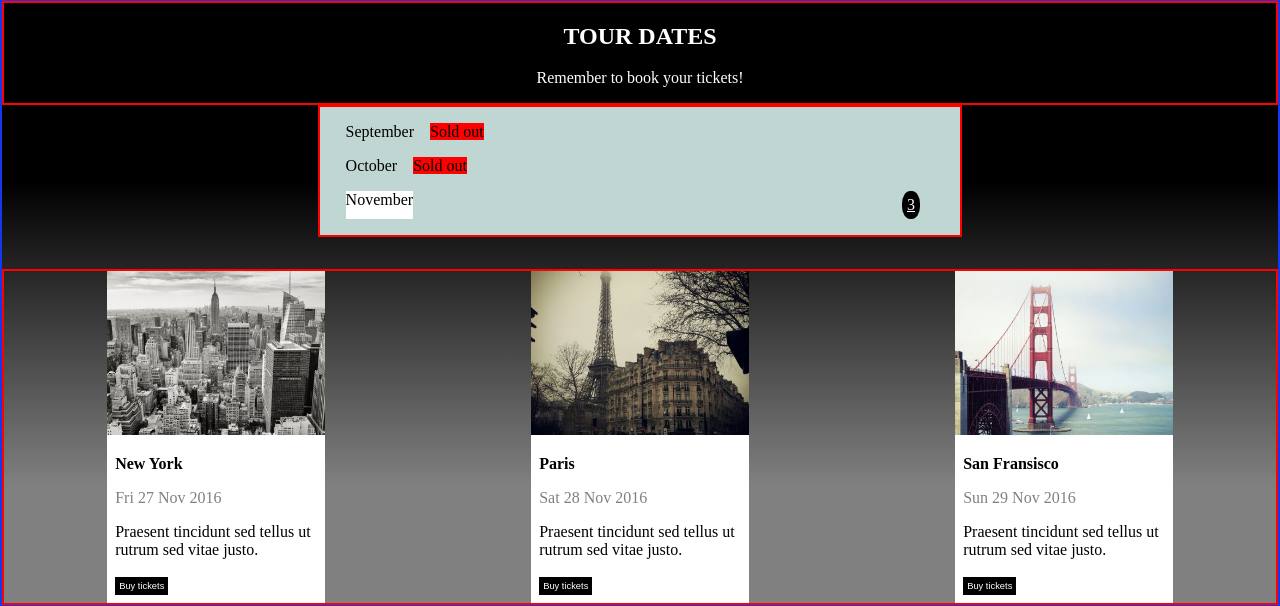
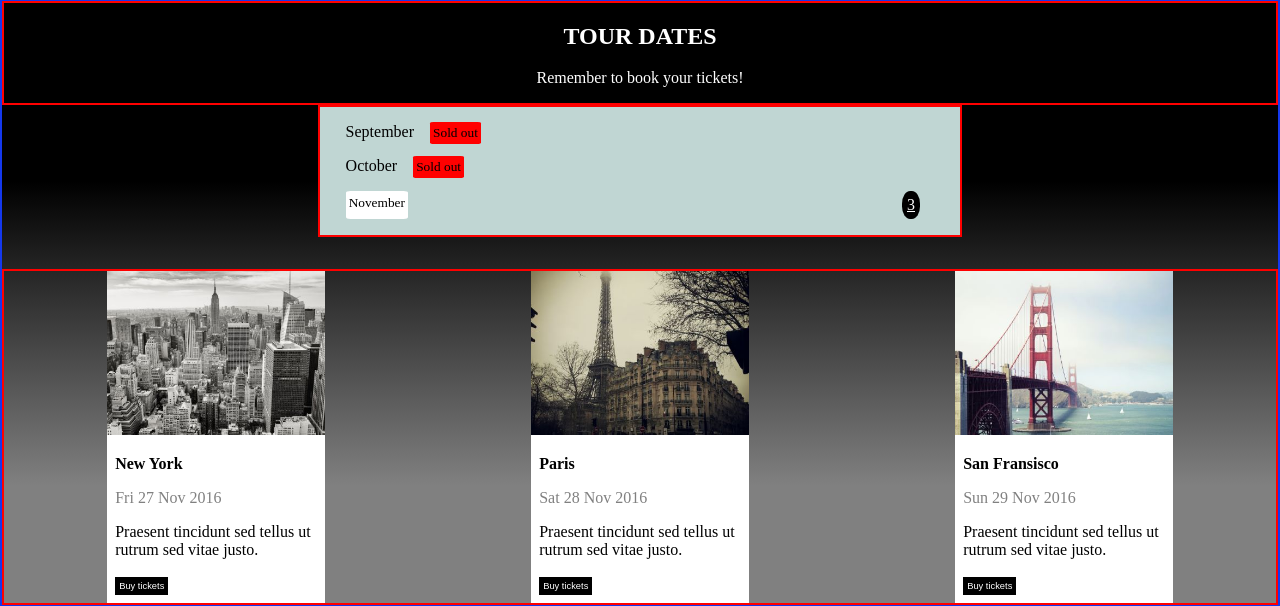
Before and after one commit to codegrann/The-Band, a PHP site: page / in a window 1280 px wide. Shown: the part 1294-1900 px from the top of the page. Run offline with PHP 8.4, Linux system fonts and the light colour scheme.

Commit message:
updated sold ticket indicators' font-size and padding

```diff
--- a/style.css
+++ b/style.css
@@ -205,6 +205,9 @@ body{
 }
 #tickets span{
     background-color: red;
+    font-size: 10pt;
+    padding: 0.5%;
+    border-radius: 7%;
 
 }
 #p_flex{
```
